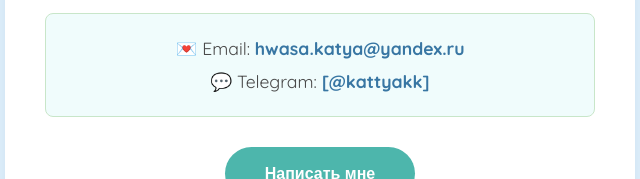
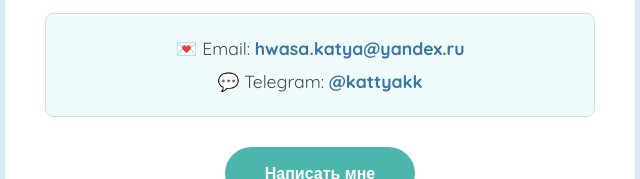
Before and after one commit to katyakudryashova1/katyakudryashova1.github.io, a plain HTML site: page index.html in a window 1280 px wide. Shown: the part 621-800 px from the top of the page, 320-960 px from the left. Drawn offline with Linux system fonts and the light colour scheme.

Commit message:
Update index.html

```diff
--- a/index.html
+++ b/index.html
@@ -22,7 +22,7 @@
 
                 <div class="contact-info">
                     <p>💌 Email: <a href="mailto:[твой email]">hwasa.katya@yandex.ru</a></p>
-                    <p>💬 Telegram: <a href="https://t.me/[твой ник]" target="_blank">[@kattyakk]</a></p>
+                    <p>💬 Telegram: <a href="https://t.me/[твой ник]" target="_blank">@kattyakk</a></p>
                 </div>
 
                 <a href="mailto:[твой email]" class="button">Написать мне</a>
@@ -43,4 +43,5 @@
     </footer>
 
 </body>
+
 </html>
```
